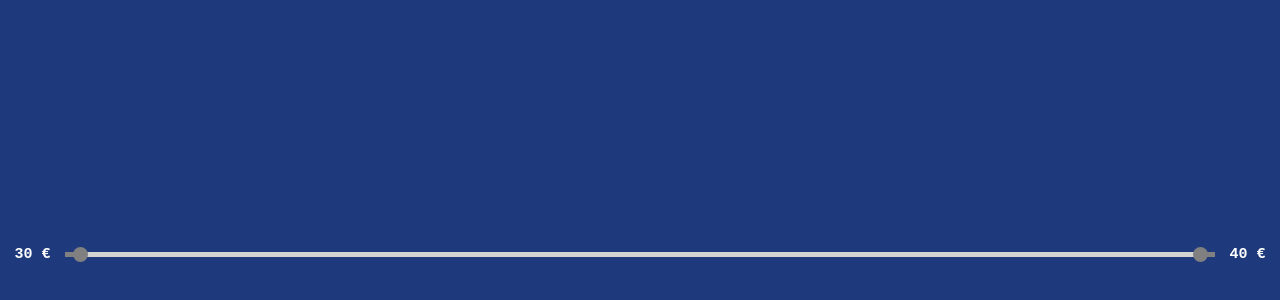
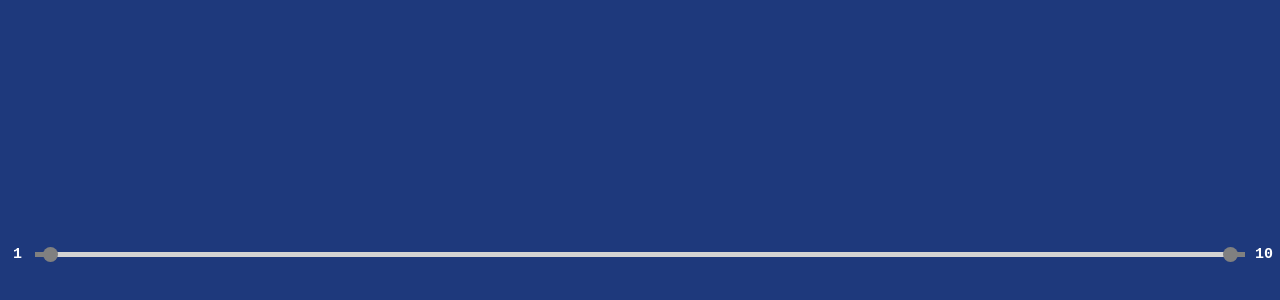
Before and after one commit to kuribox/mangoTest, a React (Vite) app: page /exercise1 in a window 1280 px wide. Shown: the part 146-446 px from the top of the page. Built offline with nearby package versions, Linux system fonts and the light colour scheme.

Commit message:
Range Edit label and fixes

```diff
--- /dev/null
+++ b/src/components/Range/Label.jsx
@@ -0,0 +1,48 @@
+import React, { useEffect, useState } from "react";
+import styles from "./range.module.css";
+
+const Label = ({ text, suffix, style, enableEdit, onChange }) => {
+  const [editMode, setEditMode] = useState(false);
+  const [value, setValue] = useState(text);
+
+  useEffect(() => {
+    setValue(text);
+  }, [text]);
+
+  const handleKeyDown = (event) => {
+    if (event.key === "Enter") {
+      if (!onChange(value)) {
+        setValue(text);
+      }
+      setEditMode(false);
+    }
+  };
+
+  return (
+    <div
+      className={`${styles.value} ${enableEdit ? styles.editable : ""}`}
+      style={style}
+      onClick={() => {
+        if (enableEdit) {
+          setEditMode(true);
+        }
+      }}
+    >
+      {editMode ? (
+        <input
+          autoFocus
+          className={styles.input}
+          value={value}
+          onChange={(e) => {
+            setValue(e.target.value);
+          }}
+          onKeyDown={handleKeyDown}
+        />
+      ) : (
+        `${value} ${suffix}`
+      )}
+    </div>
+  );
+};
+
+export default Label;
--- a/src/components/Range/Point.jsx
+++ b/src/components/Range/Point.jsx
@@ -1,4 +1,4 @@
-import React, { useState, useRef, useEffect } from "react";
+import React, { useCallback, useState, useRef, useEffect } from "react";
 import PropTypes from "prop-types";
 import styles from "./range.module.css";
 
@@ -14,6 +14,7 @@ const Range = ({
   pointWidth,
   defaultValue,
   width,
+  value: valueProp,
 }) => {
   const [value, setValue] = useState(null);
   const [result, setResult] = useState(null);
@@ -24,24 +25,48 @@ const Range = ({
 
   const pointRef = useRef(null);
 
+  const getPointStep = useCallback(
+    (value) => {
+      return value * ((width - pointWidth) / maxSteps);
+    },
+    [width, pointWidth, maxSteps]
+  );
+
+  const getPointPosition = useCallback(
+    (value) => {
+      return Math.round(value / ((width - pointWidth) / maxSteps));
+    },
+    [width, pointWidth, maxSteps]
+  );
+
   useEffect(() => {
     if (defaultValue) {
       if (values) {
-        const stepValue = Math.round(
-          defaultValue / ((width - pointWidth) / maxSteps)
-        );
+        const stepValue = getPointPosition(defaultValue);
 
-        setValue(stepValue * ((width - pointWidth) / maxSteps) + pointWidth);
+        setValue(getPointStep(stepValue) + pointWidth);
         setResult(values[stepValue]);
       } else {
-        const stepValue = Math.round(
-          (defaultValue - min) / ((width - pointWidth) / maxSteps)
-        );
-        setValue(stepValue * ((width - pointWidth) / maxSteps) + pointWidth);
+        const stepValue = getPointPosition(defaultValue - min);
+        setValue(getPointStep(stepValue) + pointWidth);
         setResult(defaultValue + min);
       }
     }
   }, []);
+
+  useEffect(() => {
+    if (valueProp && valueProp !== result) {
+      setResult(valueProp);
+
+      const newValue = values
+        ? getPointStep(values.findIndex((v) => v === valueProp)) + pointWidth
+        : getPointStep(valueProp - min) + pointWidth;
+
+      setValue(newValue);
+
+      if (onChange) onChange(valueProp, newValue);
+    }
+  }, [valueProp]);
 
   // Update drag position
   const handleDrag = (e) => {
@@ -76,38 +101,38 @@ const Range = ({
 
     let stepValue = null;
     if (values) {
-      stepValue = Math.round(
-        (e.clientX - offset) / ((width - pointWidth) / maxSteps)
-      );
+      stepValue = getPointPosition(e.clientX - offset);
 
-      if (!values[stepValue])
-        stepValue = Math.round(
-          defaultValue / ((width - pointWidth) / maxSteps)
-        );
+      if (!values[stepValue]) stepValue = getPointPosition(defaultValue);
 
-      if (limitMin && e.clientX - offset <= limitMin)
-        stepValue =
-          Math.round(limitMin / ((width - pointWidth) / maxSteps)) + 1;
+      if (limitMin) {
+        const limitPoint = getPointPosition(limitMin);
+        if (e.clientX - offset <= limitMin || stepValue <= limitPoint)
+          stepValue = limitPoint + 1;
+      }
 
-      if (limitMax && e.clientX - offset >= limitMax)
-        stepValue =
-          Math.round(limitMax / ((width - pointWidth) / maxSteps)) - 1;
+      if (limitMax) {
+        const limitPoint = getPointPosition(limitMax);
+        if (e.clientX - offset >= limitMax || stepValue >= limitPoint)
+          stepValue = limitPoint - 1;
+      }
 
       setResult(values[stepValue]);
     } else {
-      stepValue = Math.round(
-        (e.clientX - offset) / ((width - pointWidth) / maxSteps)
-      );
+      stepValue = getPointPosition(e.clientX - offset);
 
       if (stepValue % step !== 0) stepValue = stepValue - (stepValue % step);
 
-      if (limitMin && e.clientX - offset <= limitMin)
-        stepValue =
-          Math.round(limitMin / ((width - pointWidth) / maxSteps)) + step;
+      if (limitMin) {
+        const limitPoint = getPointPosition(limitMin - pointWidth);
+        if (e.clientX - offset <= limitMin || stepValue <= limitPoint)
+          stepValue = limitPoint + step;
+      }
 
-      if (limitMax && e.clientX - offset >= limitMax) {
-        stepValue =
-          Math.round(limitMax / ((width - pointWidth) / maxSteps)) - step;
+      if (limitMax) {
+        const limitPoint = getPointPosition(limitMax - pointWidth);
+        if (e.clientX - offset >= limitMax || stepValue >= limitPoint)
+          stepValue = limitPoint - step;
       }
 
       setResult(stepValue + min);
--- a/src/components/Range/index.jsx
+++ b/src/components/Range/index.jsx
@@ -2,16 +2,9 @@ import React, { useState, useRef, useEffect } from "react";
 import PropTypes from "prop-types";
 import styles from "./range.module.css";
 import Point from "./Point";
+import Label from "./Label";
 
-const Range = ({
-  min = 30,
-  max = 40,
-  values, // = [5, 10, 909, 30.5],
-  suffix = "€",
-  step = 2,
-  onChange,
-  fontSize = 15,
-}) => {
+const Range = ({ min, max, values, suffix, step, onChange, fontSize }) => {
   const [minValue, setMinValue] = useState(null);
   const [maxValue, setMaxValue] = useState(null);
 
@@ -57,9 +50,20 @@ const Range = ({
 
   return (
     <div ref={ref} className={styles.container}>
-      <div className={styles.value} style={{ fontSize, width: labelSize }}>
-        {suffix ? `${result.min} ${suffix}` : result.min}
-      </div>
+      <Label
+        text={String(result.min)}
+        suffix={suffix}
+        style={{ fontSize, width: labelSize }}
+        enableEdit={!values}
+        onChange={(value) => {
+          if (isNaN(Number(value))) return false;
+          if (!(Number(value) >= min && Number(value) <= result.max))
+            return false;
+          if (Number(value) >= result.max) return false;
+
+          setResult({ ...result, min: Number(value) });
+        }}
+      />
       <div style={{ flex: 1 }}>
         {(!values || (values && values.length > 1)) && (
           <div className={styles.range}>
@@ -78,6 +82,7 @@ const Range = ({
               values={values}
               offset={labelSize}
               pointWidth={30}
+              value={result.min}
               defaultValue={minValue}
               limitMax={maxValue}
               width={width}
@@ -95,6 +100,7 @@ const Range = ({
               offset={labelSize}
               pointWidth={30}
               defaultValue={maxValue}
+              value={result.max}
               limitMin={minValue}
               width={width}
               onChange={(r, val) => {
@@ -105,9 +111,20 @@ const Range = ({
           </div>
         )}
       </div>
-      <div className={styles.value} style={{ fontSize, width: labelSize }}>
-        {suffix ? `${result.max} ${suffix}` : result.max}
-      </div>
+      <Label
+        text={String(result.max)}
+        suffix={suffix}
+        style={{ fontSize, width: labelSize }}
+        enableEdit={!values}
+        onChange={(value) => {
+          if (isNaN(Number(value))) return false;
+          if (!(Number(value) >= min && Number(value) <= result.max))
+            return false;
+          if (Number(value) <= result.min) return false;
+
+          setResult({ ...result, max: Number(value) });
+        }}
+      />
     </div>
   );
 };
@@ -123,8 +140,11 @@ Range.propTypes = {
 };
 
 Range.defaultProps = {
+  min: 1,
+  max: 10,
   step: 1,
   fontSize: 15,
+  suffix: "",
 };
 
 export default Range;
--- a/src/components/Range/range.module.css
+++ b/src/components/Range/range.module.css
@@ -80,3 +80,11 @@
   right: 50%;
   transform: translateX(50%);
 }
+
+.input {
+  width: 100%;
+}
+
+.editable {
+  cursor: pointer;
+}
```
